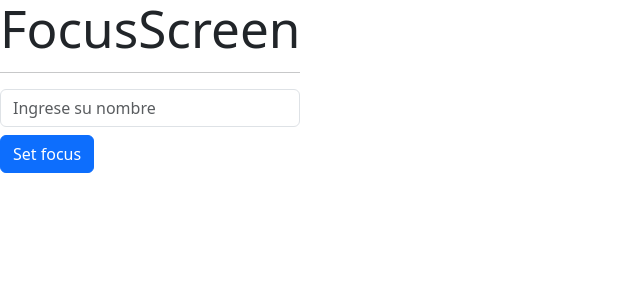
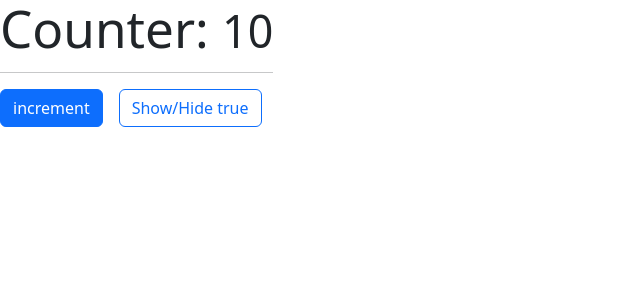
Before and after one commit to andresisfx/HookApp, a React (Vite) app: page / in a window 1280 px wide. Shown: the top 300 px of the page, without its empty margins (0-640 px from the left). Built offline with nearby package versions, Linux system fonts and the light colour scheme.

Commit message:
using useMemo hook

```diff
--- a/src/main.jsx
+++ b/src/main.jsx
@@ -7,6 +7,7 @@ import { CounterApp } from './useState/CounterApp.jsx'
 import {CounterWithCustomHook}  from './useState/CounterWithCustomHook.jsx';
 import {MultipleCustomHooks}  from './Examples/MultipleCustomHooks.jsx';
 import { FocusScreen } from './useRef/FocusScreen.jsx';
+import { Memorize } from './memos/Memorize.jsx';
 
 createRoot(document.getElementById('root')).render(
   <StrictMode>
@@ -14,7 +15,7 @@ createRoot(document.getElementById('root')).render(
     {/* <CounterApp /> */}
     {/* <CounterWithCustomHook /> */}
     {/* <MultipleCustomHooks /> */}
-    <FocusScreen/>
-
+    {/* <FocusScreen/> */}
+    <Memorize/>
   </StrictMode>,
 )
--- /dev/null
+++ b/src/memos/Memorize.jsx
@@ -0,0 +1,30 @@
+import React from 'react'
+import {UseCounter} from '../hooks/useCounter'
+import {Small} from './Small'
+import { useState } from 'react'
+
+export const Memorize = () => {
+
+    const {counter,increment} = UseCounter(10)
+    const [show, setShow] = useState(true)
+  return (
+    <>
+        <h1>Counter: <Small value={counter} /></h1>
+        <hr />
+
+        <button
+        className='btn btn-primary '
+        onClick={() => increment(1)}
+        >
+            increment
+        </button>
+
+        <button
+        className='btn btn-outline-primary ms-3'
+        onClick={() => setShow(!show)}
+        >
+            Show/Hide {JSON.stringify(show)}
+        </button>
+    </>
+  )
+}
--- /dev/null
+++ b/src/memos/Small.jsx
@@ -0,0 +1,10 @@
+import React,{memo} from 'react'
+
+export const Small = memo(({value}) => {
+    console.log('me volvi a generar')
+  return (
+    <>
+      <small>{value}</small>
+    </>
+  )
+})
```
Also changed, not shown: src/memos/MemoHook.jsx (added, +30 -0 lines).
